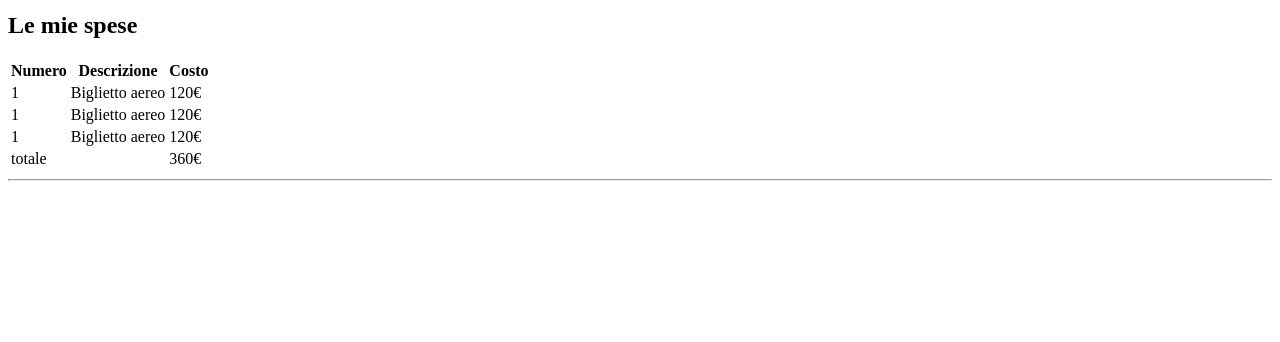
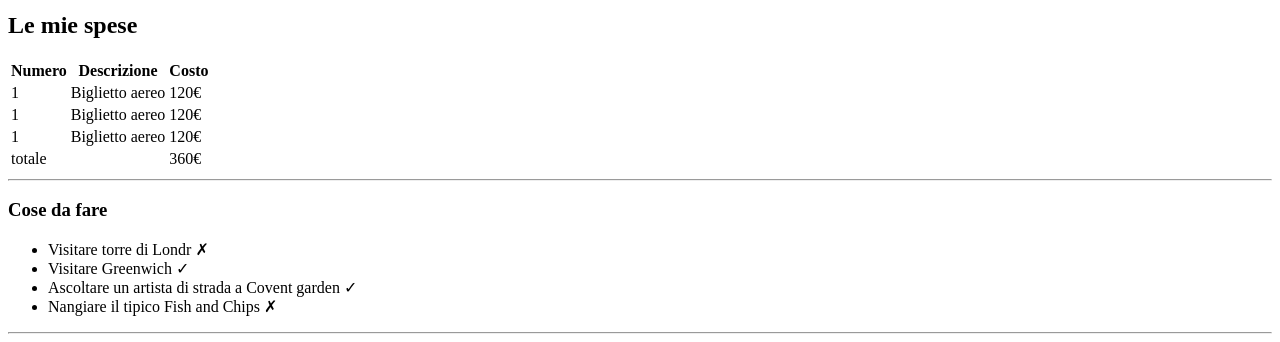
Before and after one commit to abdicore/html-london-trip, a plain HTML site: page index.html in a window 1280 px wide. Shown: the part 702-1044 px from the top of the page. Before the commit the page ends 891 px from the top, so only its background shows below. Drawn offline with Linux system fonts and the light colour scheme.

Commit message:
section-cose da fare

```diff
--- a/index.html
+++ b/index.html
@@ -63,11 +63,19 @@
             </div>
             <hr>
 
+        </section>
 
 
-        </section>
+        <section>
 
-        <section>
+            <h3>Cose da fare</h3>
+            <ul>
+                <li>Visitare torre di Londr &cross;</li>
+                <li>Visitare Greenwich &check;</li>
+                <li>Ascoltare un artista di strada a Covent garden  &check;</li>
+                <li>Nangiare il tipico Fish and Chips &cross;</li>
+            </ul>
+            <hr>
 
         </section>
 
```
